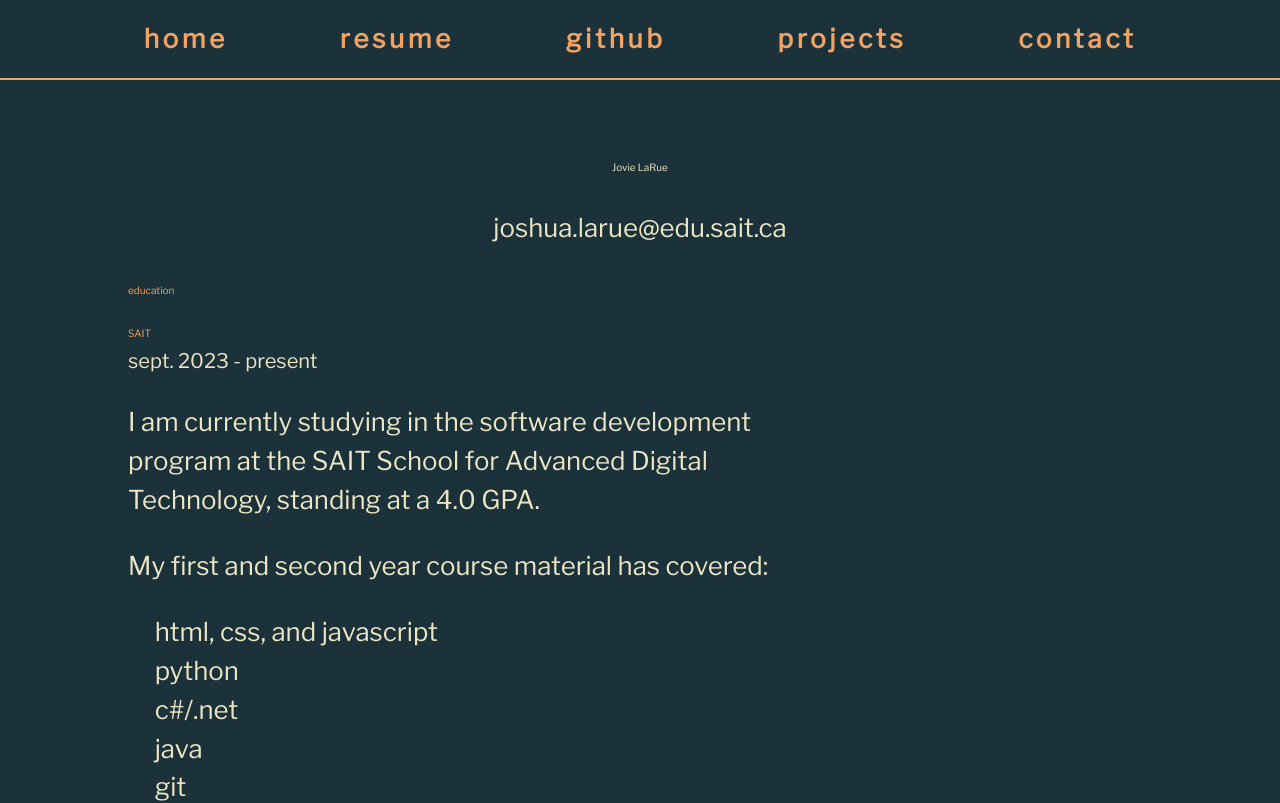
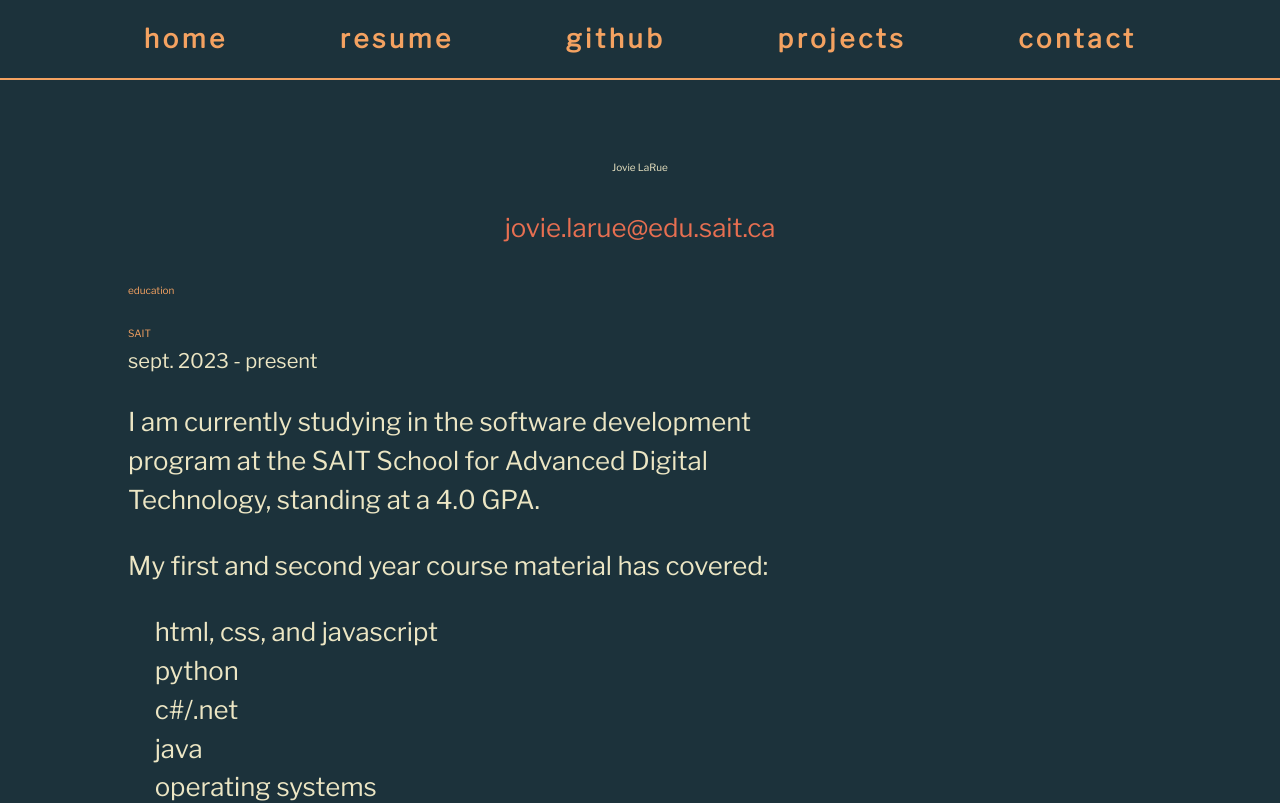
Before and after one commit to jovielarue/portfolio, a React (Vite) app: page /resume in a window 1280 px wide. Shown: the top 803 px of the page. Built offline with nearby package versions, Linux system fonts and the light colour scheme; a web font is replaced by a local one.

Commit message:
update email links and add mailtos

```diff
--- a/src/components/Contact.jsx
+++ b/src/components/Contact.jsx
@@ -4,7 +4,9 @@ export default function Contact() {
   return (
     <>
       <h1 className={"contact-header"}>contact me</h1>
-      <img src={emailSvg} />
+      <a href={"mailto:jovie.larue@edu.sait.ca"}>
+        <img src={emailSvg} />
+      </a>
     </>
   );
 }
--- a/src/components/Resume.jsx
+++ b/src/components/Resume.jsx
@@ -6,7 +6,9 @@ export default function Resume() {
       <div className="resume-header">
         <div className="resume-hero">
           <h1>Jovie LaRue</h1>
-          <p>joshua.larue@edu.sait.ca</p>
+          <a href={"mailto:jovie.larue@edu.sait.ca"}>
+            <p>jovie.larue@edu.sait.ca</p>
+          </a>
         </div>
       </div>
       <main>
@@ -28,6 +30,7 @@ export default function Resume() {
               <li>python</li>
               <li>c#/.net</li>
               <li>java</li>
+              <li>operating systems</li>
               <li>git</li>
               <li>sql and pl/sql</li>
               <li>critical thinking and logic</li>
```
Also changed, not shown: assets/email.svg.
